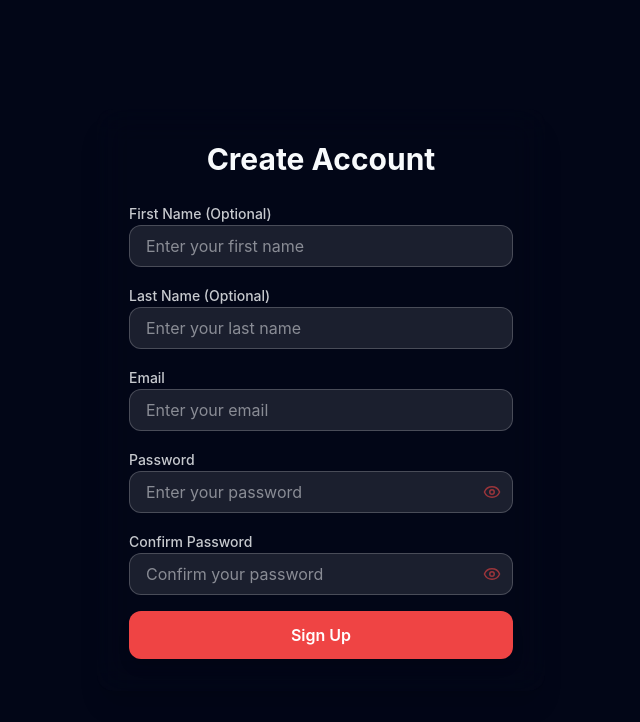
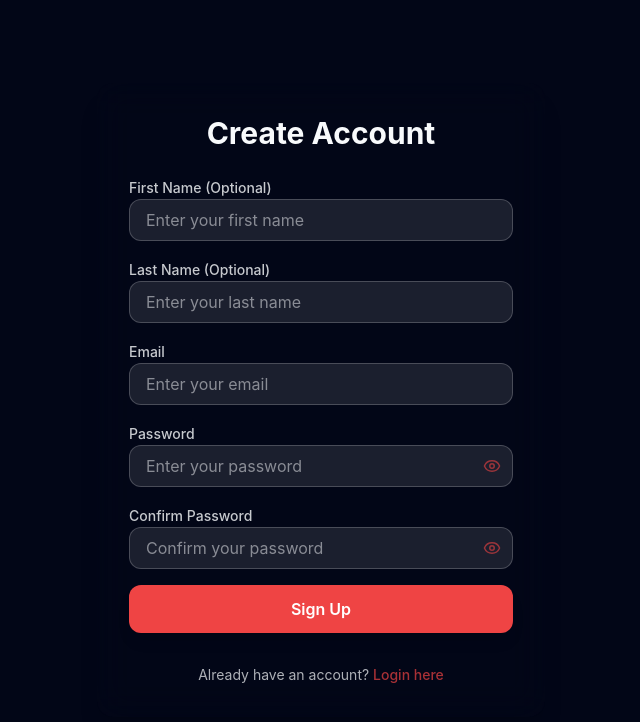
Before and after one commit to DavFilsDev/zenithAI_react-typescript-frontend, a React (Vite) app: page /register in a window 1280 px wide. Shown: the top 722 px of the page, without its empty margins (319-959 px from the left). Built offline with nearby package versions, Linux system fonts and the light colour scheme; no server answers.

Commit message:
feat(auth-register): add footer login link with design tokens and hover effect

```diff
--- a/src/pages/Register.tsx
+++ b/src/pages/Register.tsx
@@ -112,6 +112,25 @@ export const Register = () => {
           <Button type="submit" loading={loading}>
             Sign Up
           </Button>
+
+          <p className="text-center text-sm opacity-70 mt-4">
+            Already have an account?{' '}
+            <Link
+              to="/login"
+              className="
+                font-medium
+                text-[rgb(var(--color-primary))]
+                relative
+                after:absolute after:left-0 after:-bottom-0.5
+                after:h-[1px] after:w-0
+                after:bg-[rgb(var(--color-primary))]
+                after:transition-all after:duration-300
+                hover:after:w-full
+              "
+            >
+              Login here
+            </Link>
+          </p>
         </form>
       </div>
     </div>
```
